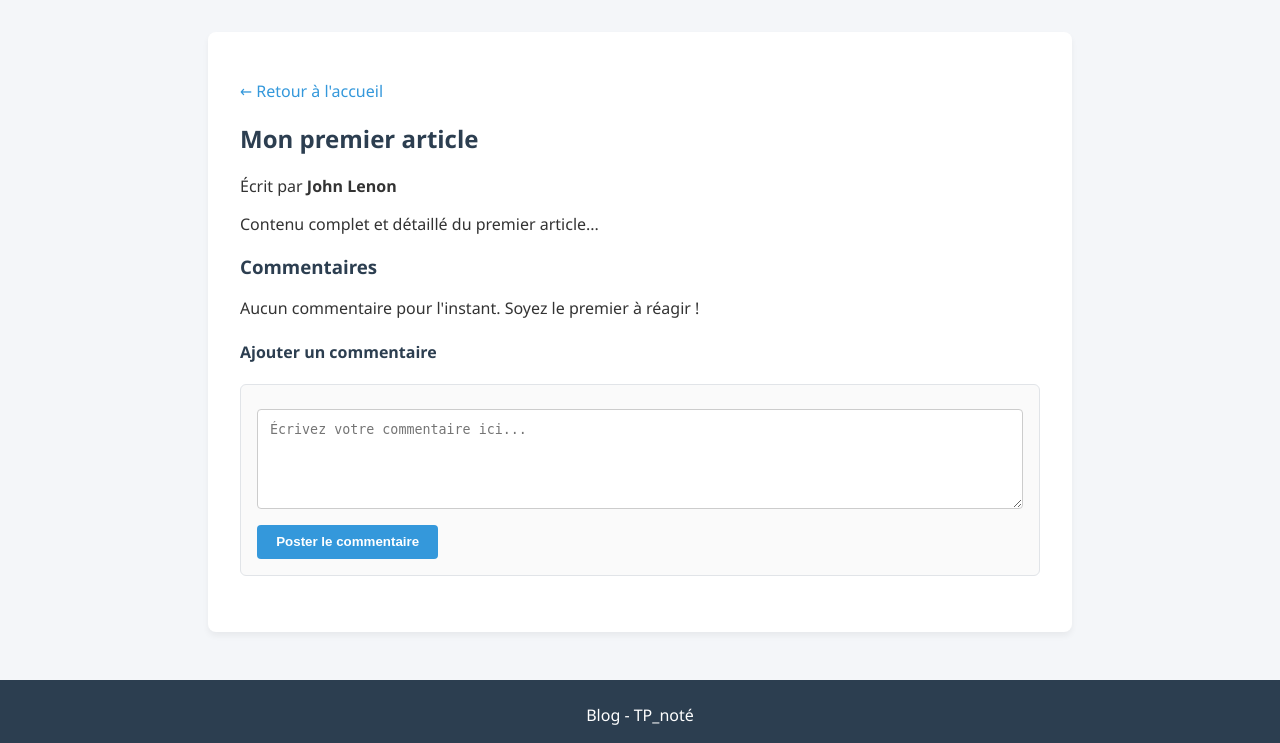
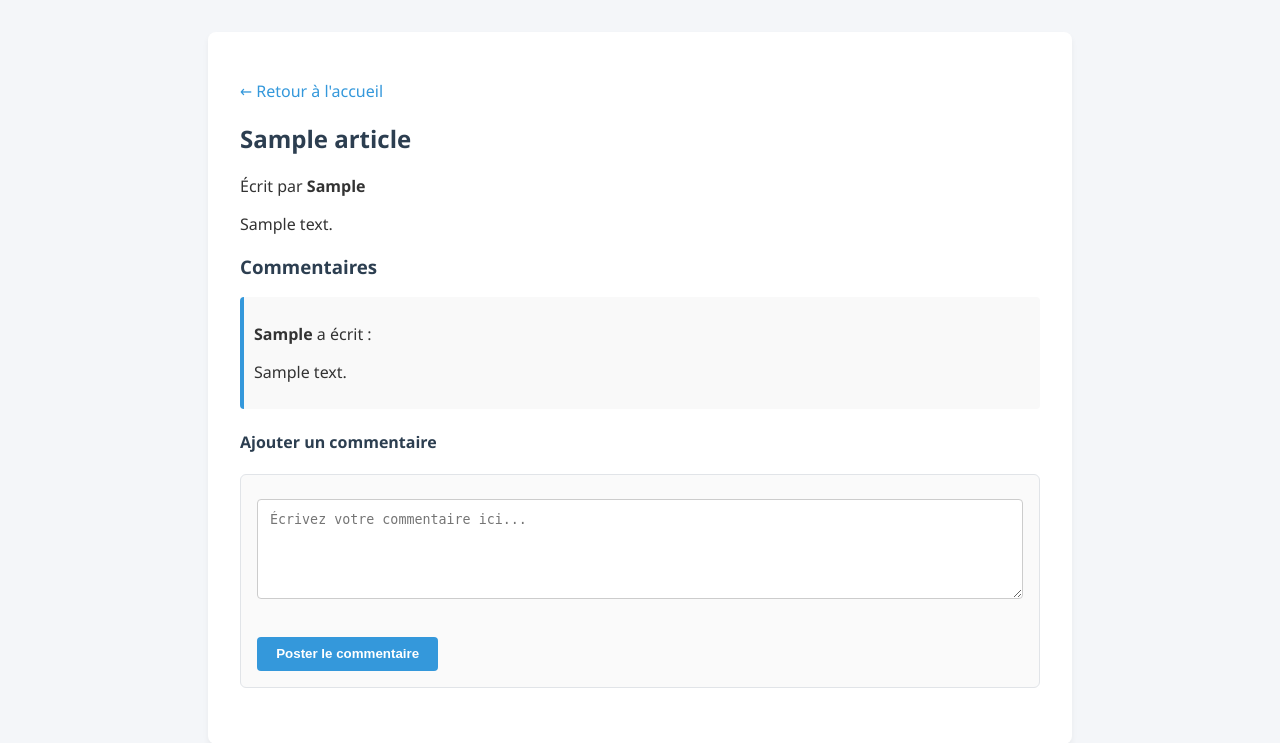
Before and after one commit to Agathe-bls/Blog-tp, a PHP site: page /affichageArticle.php?id=1 in a window 1280 px wide. Shown: the part 65-808 px from the top of the page. Run offline with PHP 8.4, Linux system fonts and the light colour scheme; the visitor is signed in with stand-in values (Sample User, id 1); tables that the repository leaves empty hold one stand-in row (values such as "Sample post").

Commit message:
Modification pour lier a la BDD mais il faut encore la tester

```diff
--- a/Blog/affichageArticle.php
+++ b/Blog/affichageArticle.php
@@ -1,58 +1,51 @@
 <?php
-//Inclusion du header
+//Inclusion du header et de la BDD
 require_once('header.php');
+require_once('pdo.php');
 
-
+//Vérification de la connexion
+if (!isset($_SESSION['estConnecte']) || $_SESSION['estConnecte'] != 1) {
+    header("Location: connexion.php");
+    exit();
+}
 
 //Récupérer l'ID de l'article passé dans l'URL
 $articleId = isset($_GET['id']) ? intval($_GET['id']) : 0;
 
-//Simulation des articles (pour l'instant)
-$articles = [
-    1 => ['id' => 1, 'titre' => 'Mon premier article', 'description' => 'Contenu complet et détaillé du premier article...', 'pseudo' => 'John Lenon'],
-    2 => ['id' => 2, 'titre' => 'Découverte de PHP', 'description' => 'Contenu complet sur PHP c\'est super pour créer des sites web dynamiques.', 'pseudo' => 'Paul McCartney'],
-    3 => ['id' => 3, 'titre' => 'Les bases de SQL', 'description' => 'Contenu complet pour apprendre à faire des requêtes SELECT.', 'pseudo' => 'John Lenon'],
-];
+// Récupérer l'article depuis la base de données via une requête
+$stmtArticle = $connexion->prepare("SELECT * FROM article WHERE id = ?");
+$stmtArticle->execute([$articleId]);
+$articleCourant = $stmtArticle->fetch(PDO::FETCH_ASSOC);
 
 //Vérifier si l'article existe bien
-if (!isset($articles[$articleId])) {
+if (!$articleCourant) {
     echo "<main><p>Oups ! Cet article n'existe pas.</p><p><a href='index.php'>Retour à l'accueil</a></p></main>";
-    include('footer.php');
+    require_once('footer.php');
     exit;
 }
 
-$articleCourant = $articles[$articleId];
-
-// Simulation des commentaires (stockés en session pour l'exemple)
-if (!isset($_SESSION['commentaires'])) {
-    $_SESSION['commentaires'] = [
-        ['article_id' => 1, 'description' => 'Super article, merci pour les explications !', 'pseudo' => 'George Harrison'],
-        ['article_id' => 1, 'description' => 'Très clair, j\'ai tout compris.', 'pseudo' => 'Ringo Starr'],
-    ];
-}
-
-// 3. Gestion de l'ajout d'un commentaire via le formulaire POST
+//Gestion de l'ajout d'un commentaire via le formulaire POST
 if ($_SERVER['REQUEST_METHOD'] === 'POST' && isset($_POST['texte_commentaire'])) {
     $texteCommentaire = trim($_POST['texte_commentaire']);
 
     if (!empty($texteCommentaire)) {
-        // On ajoute le nouveau commentaire au tableau de session
-        $_SESSION['commentaires'][] = [
-            'article_id' => $articleId,
-            'description' => $texteCommentaire,
-            'pseudo' => 'UtilisateurTest' // Remplacé plus tard par le vrai pseudo de session
-        ];
+        //On récupère le pseudo stocké en session (ou 'Anonyme' par défaut)
+        $pseudoCommentaire = isset($_SESSION['pseudo']) ? $_SESSION['pseudo'] : 'Anonyme';
 
-        // Redirection pour actualiser la page proprement
+        //Insertion du commentaire dans la table `commentaire`
+        $stmtInsertCom = $connexion->prepare("INSERT INTO commentaire (article_id, description, pseudo) VALUES (?, ?, ?)");
+        $stmtInsertCom->execute([$articleId, $texteCommentaire, $pseudoCommentaire]);
+
+        //Redirection pour actualiser la page
         header("Location: affichageArticle.php?id=" . $articleId);
         exit;
     }
 }
 
-// Filtrer uniquement les commentaires liés à cet article
-$commentairesArticle = array_filter($_SESSION['commentaires'], function($c) use ($articleId) {
-    return $c['article_id'] === $articleId;
-});
+//Récupérer les commentaires liés à cet article depuis la base de données
+$stmtCom = $connexion->prepare("SELECT * FROM commentaire WHERE article_id = ? ORDER BY id DESC");
+$stmtCom->execute([$articleId]);
+$commentairesArticle = $stmtCom->fetchAll(PDO::FETCH_ASSOC);
 ?>
 
 <main>
@@ -82,12 +75,13 @@ $commentairesArticle = array_filter($_SESSION['commentaires'], function($c) use
         <h4>Ajouter un commentaire</h4>
         <form method="POST" action="affichageArticle.php?id=<?= $articleId ?>">
             <textarea name="texte_commentaire" rows="4" placeholder="Écrivez votre commentaire ici..." required style="width: 100%;"></textarea>
+            <br><br>
             <button type="submit">Poster le commentaire</button>
         </form>
     </section>
 </main>
 
 <?php
-//Inclusion du footer
-include('footer.php');
+// Inclusion du footer
+require_once('footer.php');
 ?>
```
